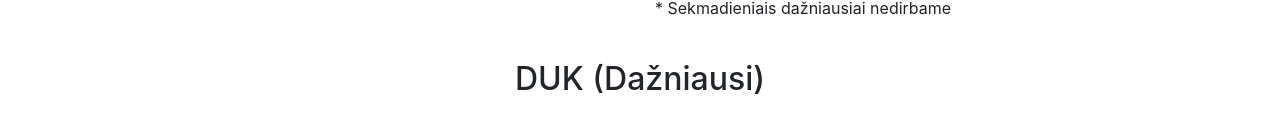
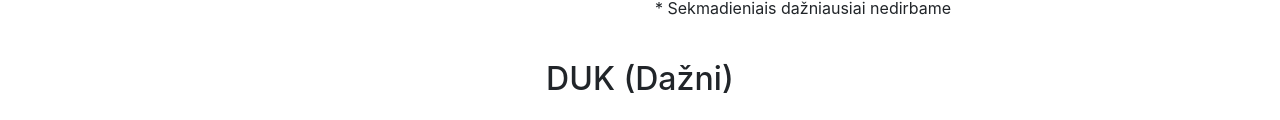
Before and after one commit to giedambr/5-PAMOKA-KACIU-KIRPYKLA, a plain HTML site: page index.html in a window 1280 px wide. Shown: the part 1373-1493 px from the top of the page. Drawn offline with nearby package versions, Linux system fonts and the light colour scheme.

Commit message:
Pakeitimai3

```diff
--- a/index.html
+++ b/index.html
@@ -177,7 +177,7 @@
 
 <!-- FAQ -->
 <div class="container mt-4" id="duk">
-    <h2 class="text-center">DUK (Dažniausi)</h2>
+    <h2 class="text-center">DUK (Dažni)</h2>
 
     <div class="accordion mt-4" id="accordionExample">
         <div class="card">
```
